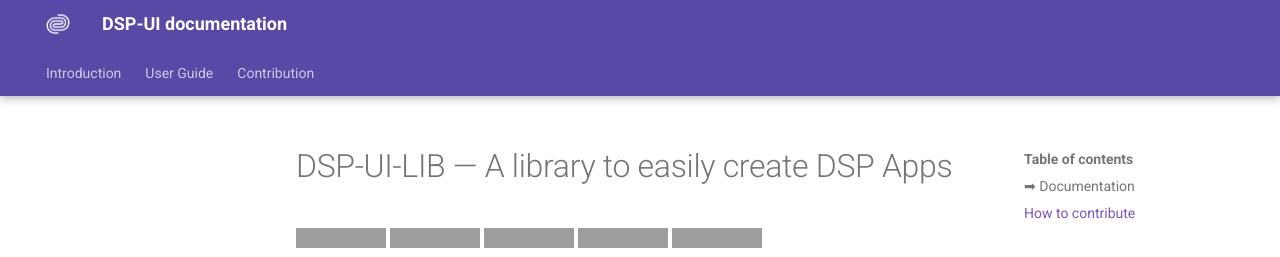
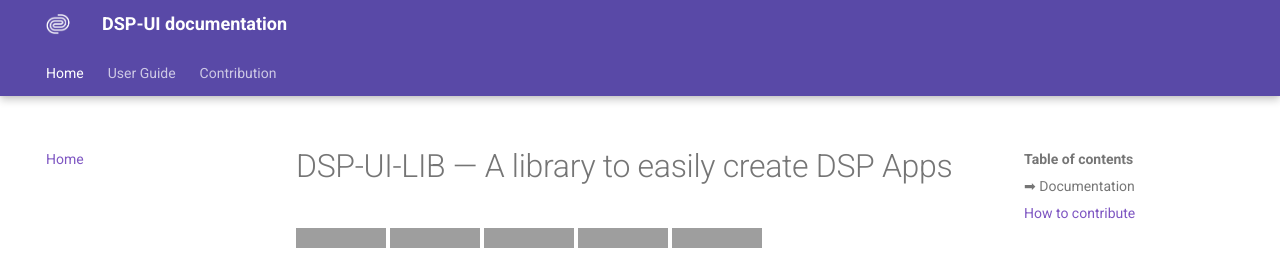
Before and after one commit to dasch-swiss/dsp-ui-lib, an MkDocs documentation site: the page built from docs/index.md, in a window 1280 px wide. Shown: the top 257 px of the page. Built offline with MkDocs 1.6.1 and Material for MkDocs 9.7.7, drawn with Linux system fonts in a browser that asks for light colours; some of the changed lines change nothing that is shown; grey boxes are pictures that could not be loaded.

Commit message:
docs(mkdocs): Update config

```diff
--- a/mkdocs.yml
+++ b/mkdocs.yml
@@ -1,34 +1,34 @@
 site_name: DSP-UI documentation
 
 nav:
-    - Introduction: introduction.md
-    - User Guide:
-        - Getting Started: how-to-use/getting-started.md
-        - Action module:
-            - Readme: how-to-use/action/index-action.md
-            - AdminImage: how-to-use/action/admin-image.md
-            - ExistingName: how-to-use/action/existing-name.md
-            - Key: how-to-use/action/key.md
-            - Message: how-to-use/action/message.md
-            - Progress indicator: how-to-use/action/progress-indicator.md
-            - SortButton: how-to-use/action/sort-button.md
-            - StringifyStringLiteral: how-to-use/action/stringify-string-literal.md
-            - Truncate: how-to-use/action/truncate.md
-        - Core module:
-          - Readme: how-to-use/core/index-core.md
-        - Search module:
-          - Readme: how-to-use/search/index-search.md
-          - Search-panel: how-to-use/search/search-panel.md
-          - Fulltext search: how-to-use/search/fulltext-search.md
-          - Extended search: how-to-use/search/extended-search.md
-          - Expert search: how-to-use/search/expert-search.md
-        - Viewer module:
-          - Readme: how-to-use/viewer/index-viewer.md
-          - Search-results: how-to-use/viewer/search-results.md
-    - Contribution:
-      - How to contribute: how-to-contribute/contribution.md
-      - Design Documentation: how-to-contribute/design-documentation.md
-      - Release Notes: how-to-contribute/release-notes.md
+  - Home: index.md
+  - User Guide:
+      - Getting Started: how-to-use/getting-started.md
+      - Action module:
+          - Readme: how-to-use/action/index.md
+          - AdminImage: how-to-use/action/admin-image.md
+          - ExistingName: how-to-use/action/existing-name.md
+          - Key: how-to-use/action/key.md
+          - Message: how-to-use/action/message.md
+          - Progress indicator: how-to-use/action/progress-indicator.md
+          - SortButton: how-to-use/action/sort-button.md
+          - StringifyStringLiteral: how-to-use/action/stringify-string-literal.md
+          - Truncate: how-to-use/action/truncate.md
+      - Core module:
+        - Readme: how-to-use/core/index.md
+      - Search module:
+        - Readme: how-to-use/search/index.md
+        - Search-panel: how-to-use/search/search-panel.md
+        - Fulltext search: how-to-use/search/fulltext-search.md
+        - Extended search: how-to-use/search/extended-search.md
+        - Expert search: how-to-use/search/expert-search.md
+      - Viewer module:
+        - Readme: how-to-use/viewer/index.md
+        - Search-results: how-to-use/viewer/search-results.md
+  - Contribution:
+    - How to contribute: how-to-contribute/contribution.md
+    - Design Documentation: how-to-contribute/design-documentation.md
+    - Release Notes: how-to-contribute/release-notes.md
 
 plugins:
     - include-markdown
```
